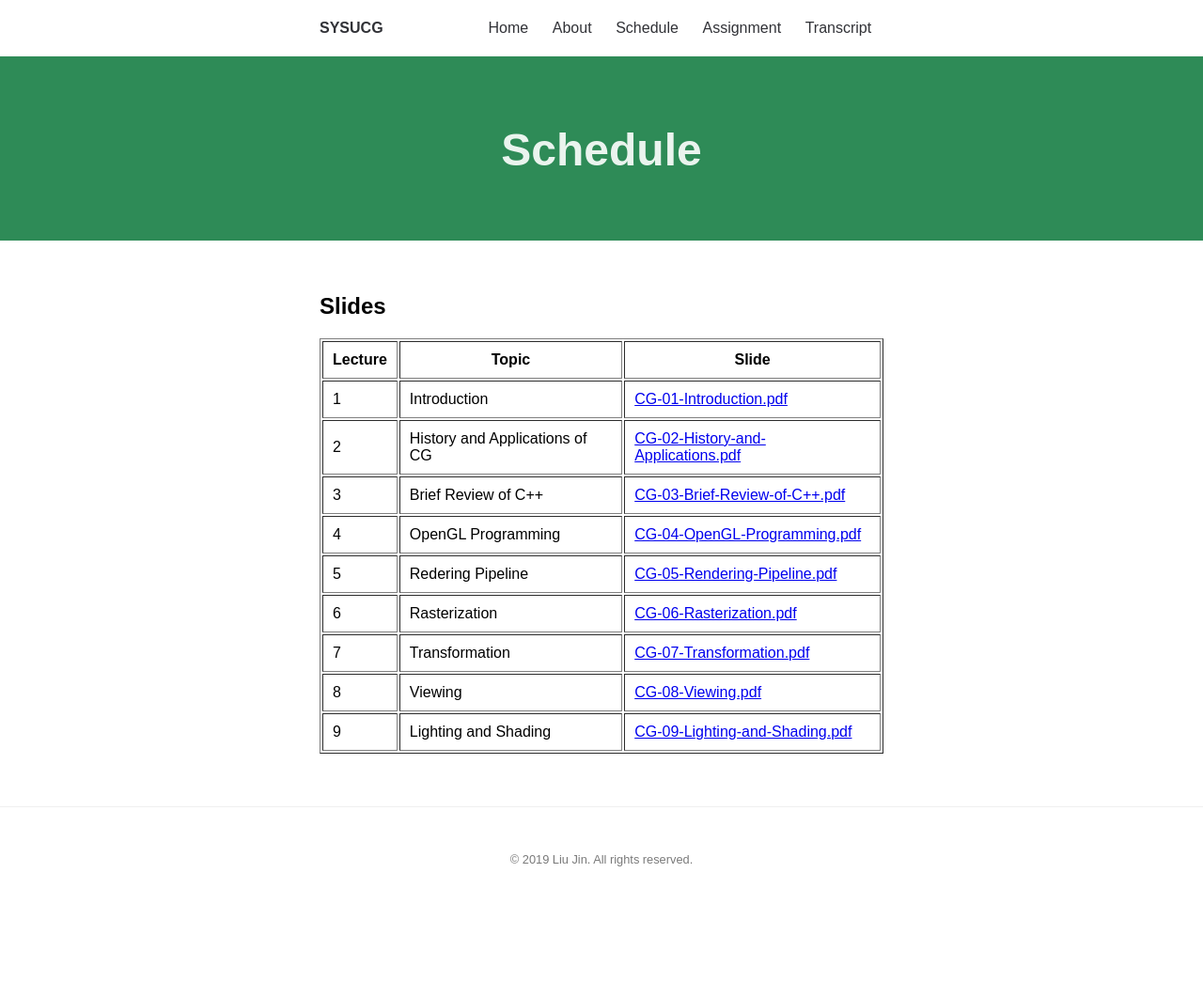
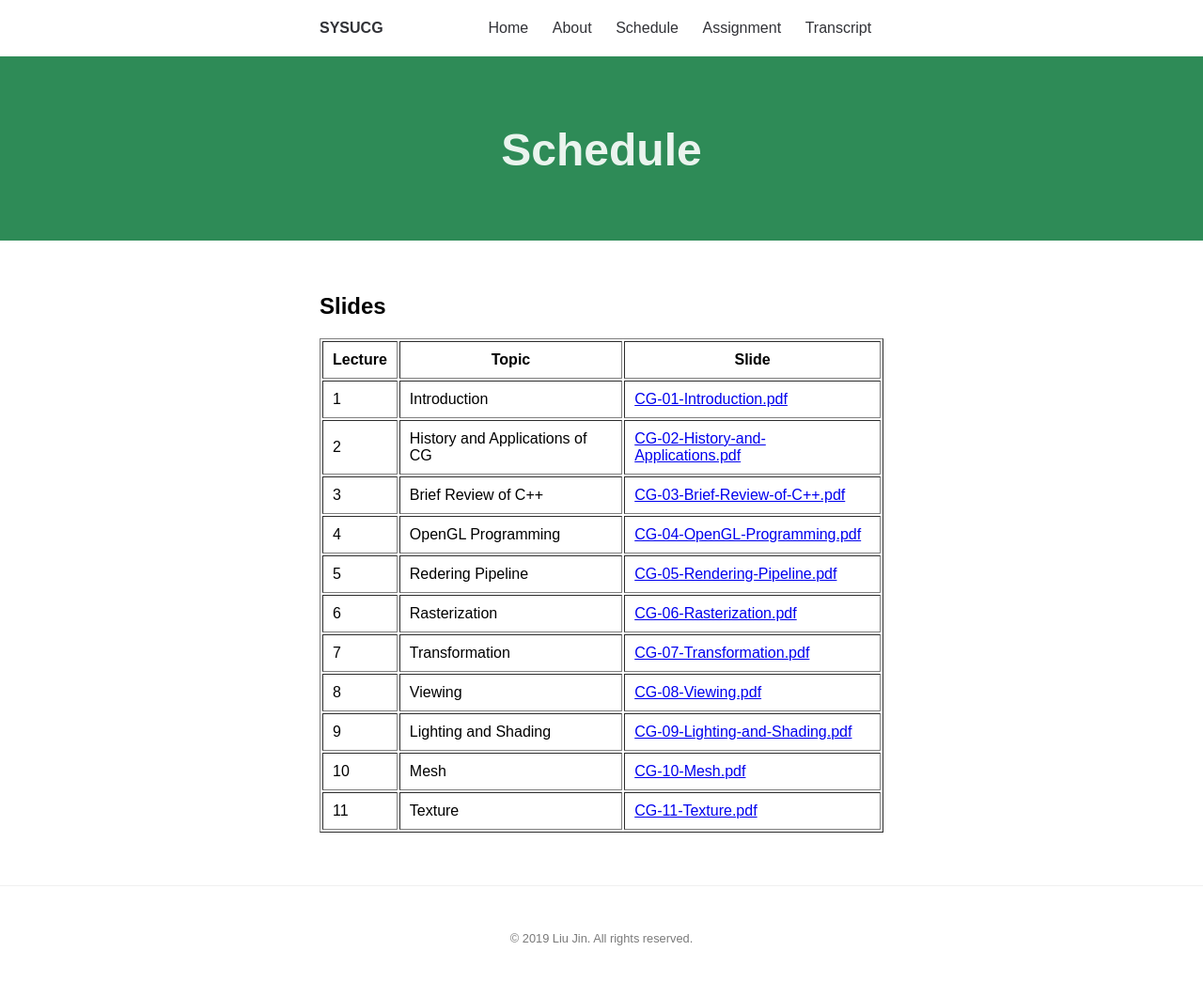
Before and after one commit to sysucg2019/sysucg2019.github.io, a Jekyll site: the page built from schedule.md, in a window 1280 px wide and 1054 px high. Shown: the top 1045 px of the window at 94% size. Built offline with Jekyll 4.4.1, drawn with Linux system fonts in a browser that asks for light colours.

Commit message:
Update schedule.md

```diff
--- a/schedule.md
+++ b/schedule.md
@@ -57,4 +57,14 @@ permalink: /schedule/
     <td> Lighting and Shading </td>
     <td> <a href="https://github.com/sysucg2019/sysucg2019.github.io/raw/master/slides/CG-09-Lighting-and-Shading.pdf">CG-09-Lighting-and-Shading.pdf</a></td>
   </tr>
+  <tr>
+    <td> 10 </td>
+    <td> Mesh </td>
+    <td> <a href="https://github.com/sysucg2019/sysucg2019.github.io/raw/master/slides/CG-10-Mesh.pdf">CG-10-Mesh.pdf</a></td>
+  </tr>
+    <tr>
+    <td> 11 </td>
+    <td> Texture </td>
+    <td> <a href="https://github.com/sysucg2019/sysucg2019.github.io/raw/master/slides/CG-11-Texture.pdf">CG-11-Texture.pdf</a></td>
+  </tr>
 </table>
```
